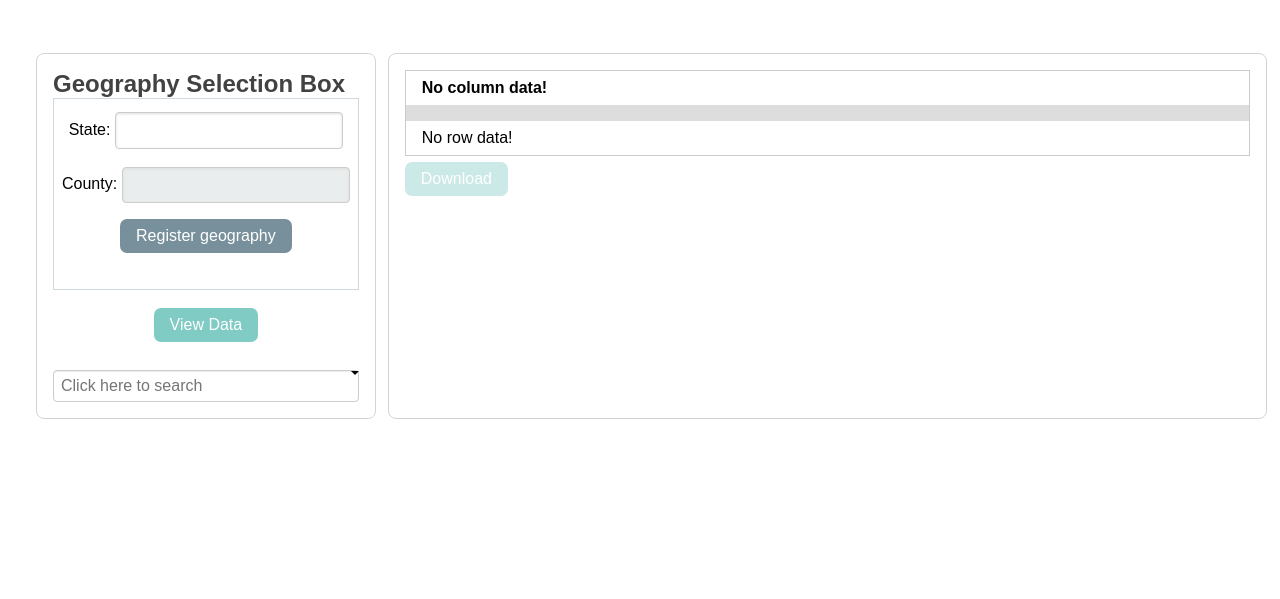
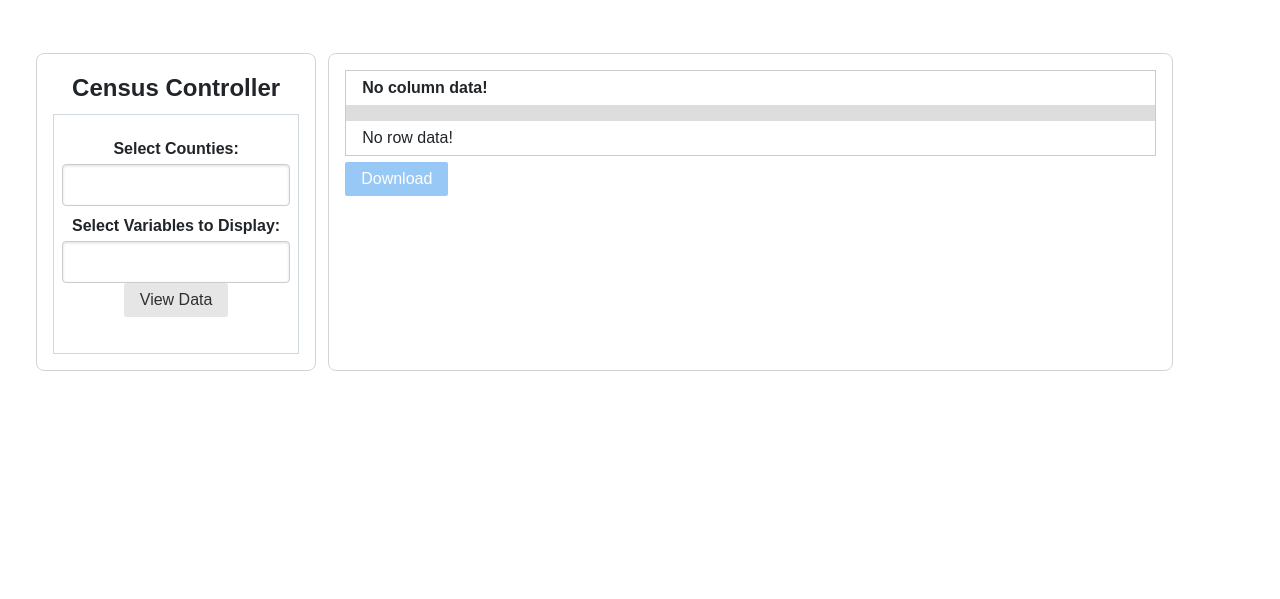
Before and after one commit to cmu-hs-F20/flask-prototype, a Flask app: page / in a window 1280 px wide. Shown: the part 201-800 px from the top of the page. Run offline with Flask 3, Linux system fonts and the light colour scheme; parts of the project's set-up code (start-up, migrations or seed data) failed here and were passed over; some libraries are stand-ins or nearby versions.

Commit message:
Totally reworked county selector, now uses a bootstrap selector component. Whole app is way simpler. Also added variables selector.

```diff
--- a/app.py
+++ b/app.py
@@ -1,7 +1,6 @@
 from flask import Flask, render_template, request, session, Markup, json, make_response
-from flask.globals import g
 from wtforms import Form, TextField, validators
-from flask_debugtoolbar import DebugToolbarExtension
+from wtforms_components.fields import SelectMultipleField
 from census import CensusViewer, GeoDB
 
 import pandas as pd
@@ -37,133 +36,76 @@
 
 
 class StateForm(Form):
-    state = TextField(
-        "State:",
+
+    geoSelector = SelectMultipleField(
+        "Select Counties:",
         validators=[validators.DataRequired()],
+        choices=geoDB.get_all_counties(),
         render_kw={
-            "class": "geo_input",
-            "autocomplete_list": json.dumps(geoDB.get_states()),
+            "class": "selectpicker",
+            "multiple": "true",
+            "data-live-search": "true",
+            "data-actions-box": "true",
+            "data-multiple-separator": " | ",
+            "data-selected-text-format": "count > 4",
         },
     )
 
-    county = TextField(
-        "County:",
+    varSelector = SelectMultipleField(
+        "Select Variables to Display:",
         validators=[validators.DataRequired()],
+        choices=censusViewer.available_vars,
         render_kw={
-            "class": "geo_input",
-            "disabled": "true",
-            "autocomplete_list": json.dumps([""]),
+            "class": "selectpicker",
+            "multiple": "true",
+            "data-actions-box": "true",
+            "data-selected-text-format": "count > 2",
         },
     )
 
-    @server.route("/", methods=["GET", "POST"])
-    def dashboard():
-        form = StateForm(request.form)
 
-        if "geos" not in session or not session["geos"]:
-            session["geos"] = {}
-            categories = [""]
-            colnames = ["No column data!"]
-            formatted_data = {"": [["No row data!"]]}
-        else:
-            print(session["geos"])
-            formatted_data, colnames = censusViewer.view(
-                county_names=[
-                    [geo["state_name"], geo["county_name"]]
-                    for id, geo in session["geos"].items()
-                ]
-            )
-            categories = list(formatted_data.keys())
+@server.route("/", methods=["GET", "POST"])
+def dashboard():
+    form = StateForm(request.form)
 
-        rendered_table = render_output_table(categories, colnames, formatted_data)
+    selected_counties = [
+        [state.strip(), county]
+        for county, state in [
+            county.split(",") for county in request.form.getlist("geoSelector")
+        ]
+    ]
 
-        print(form.errors)
+    if not selected_counties:
+        categories = [""]
+        colnames = ["No column data!"]
+        formatted_data = {"": [["No row data!"]]}
+    else:
+        formatted_data, colnames = censusViewer.view(county_names=selected_counties)
+        categories = list(formatted_data.keys())
 
-        available_vars = censusViewer.available_vars
-        available_categories = censusViewer.available_categories
+    rendered_table = render_output_table(categories, colnames, formatted_data)
 
-        selected_states = []
-        for id, geo in session["geos"].items():
-            selected_states.append(
-                render_selected_geo(geo["state_name"], geo["county_name"], id)
-            )
+    print(form.errors)
 
-        return render_template(
-            "state.html",
-            form=form,
-            selected_states=selected_states,
-            rendered_table=rendered_table,
-            data_available=len(session["geos"]) > 0,
-            available_vars=available_vars,
-            available_categories=available_categories,
-        )
-
-    @server.route("/register-geo", methods=["POST"])
-    def register_geo():
-
-        saved_geos = session.get("geos")
-
-        form = StateForm(request.form)
-        state_name = form.state.data
-        county_name = form.county.data
-
-        if state_name not in geoDB.get_states():
-            return f"No such state: {state_name}", 500
-
-        if county_name not in geoDB.get_counties(state_name):
-            return f"No such county {county_name} in state {state_name}", 500
-
-        if (state_name, county_name) in [
-            (geo["state_name"], geo["county_name"]) for geo in saved_geos.values()
-        ]:
-            return f"{county_name}, {state_name} already selected", 500
-
-        saved_geos[request.form["id"]] = {
-            "state_name": state_name,
-            "county_name": county_name,
-        }
-        session["geos"] = saved_geos
-
-        return render_selected_geo(state_name, county_name, request.form["id"])
-
-    @server.route("/drop-geo", methods=["POST"])
-    def dropGeo():
-
-        saved_geos = session.get("geos")
-        try:
-            saved_geos.pop(request.form["id"])
-            session["geos"] = saved_geos
-            return f"state dropped: {request.form['id']}"
-        except KeyError:
-            return f"no such state: {request.form['id']}", 500
-
-    @server.route("/counties-list", methods=["POST"])
-    def counties_list():
-        counties_list = geoDB.get_counties(request.form["state"])
-        print(request.form["state"])
-        return json.dumps(counties_list)
-
-    @server.route("/download-data")
-    def return_download():
-
-        data = censusViewer.build_dataframe(
-            [
-                [geo["state_name"], geo["county_name"]]
-                for id, geo in session["geos"].items()
-            ]
-        )
-        response = make_response(data.to_csv(index=False))
-        response.headers[
-            "Content-Disposition"
-        ] = "attachment; filename=county_acs_data.csv"
-        response.headers["Content-Type"] = "text/csv"
-
-        return response
+    return render_template(
+        "state.html",
+        form=form,
+        rendered_table=rendered_table,
+        data_available=True if selected_counties else False,
+    )
 
 
-def render_selected_geo(state, county, id):
-    rendered = render_template("selected_geo.html", state=state, county=county, id=id)
-    return Markup(rendered)
+@server.route("/download-data")
+def return_download():
+
+    data = censusViewer.build_dataframe(
+        [[geo["state_name"], geo["county_name"]] for id, geo in session["geos"].items()]
+    )
+    response = make_response(data.to_csv(index=False))
+    response.headers["Content-Disposition"] = "attachment; filename=county_acs_data.csv"
+    response.headers["Content-Type"] = "text/csv"
+
+    return response
 
 
 def render_output_table(categories, column_names, rows):
@@ -178,9 +120,5 @@
     return Markup(rendered)
 
 
-# if _Name__ == '_Main__':
-#     app.run(debug=True)
-
-
 if __name__ == "__main__":
     server.run(debug=True)
--- a/static/main.css
+++ b/static/main.css
@@ -126,3 +126,7 @@
     font-weight:800;
     background:#fff;
 }
+
+.bootstrap-select > .btn {
+    white-space: normal !important;
+}
--- a/static/main.js
+++ /dev/null
@@ -1,90 +0,0 @@
-function initPage() {
-
-    $('.geo_input').each(function () {
-        $(this).autocomplete({
-            source: JSON.parse($(this).attr('autocomplete_list')),
-            autoFocus: true
-        });
-    });
-
-    $('#state').keyup(function () {
-        var matches_state = $.inArray($(this).val(), JSON.parse($(this).attr('autocomplete_list'))) > -1;
-        // alert('Test messsage!' + matches_state)
-
-        $('#county').attr('disabled', !matches_state);
-        if (!matches_state) {
-            $('#county').val('');
-        }
-
-        if (matches_state) {
-            $.post('counties-list',
-                {
-                    state: $(this).val()
-                }, function (response) {
-                    $('#county').autocomplete("option", { source: JSON.parse(response) });
-                });
-        }
-
-    });
-
-
-    $("#addgeo").submit(function (event) {
-        event.preventDefault();
-
-        var id = function () {
-            var ids = $('#statesList').children().map(function () {
-                return parseInt($(this).attr('id'));
-            }).get();
-
-            var id = Math.max(...ids, 0) + 1;
-
-            return String(id);
-        }();
-
-        // todo: don't add if request fails
-        $.post('register-geo', {
-            state: $('#state').val(),
-            county: $('#county').val(),
-            id: id
-        }, function (response) {
-            $('#statesList').append(response);
-            $('#state').val('').focus();
-            $('#county').val('');
-            // $('#state').focus()
-        }).fail(function (response) {
-            alert('Error: ' + response.responseText);
-        });
-    });
-
-    $("#statesList").on('click', 'a', function (event) {
-        var id = $(this).parent().attr('id');
-
-        $.post('drop-geo',
-            {
-                id: id
-            });
-
-        $(this).parent().hide();
-    });
-
-    // todo: less ugly, please:
-    // - hover color
-    // - X color
-    // - X and button alignment stuff
-    $('#statesList').on(
-        {
-            mouseenter: function () {
-                $(this).css('background-color', '#616769');
-            },
-            mouseleave: function () {
-                $(this).css('background-color', '#7f8587');
-            }
-        }, 'a');
-
-    // initialize searchable feature menu
-    $('#my-select').searchableOptionList({
-        maxHeight: '250px',
-        multiple: true
-    });
-
-}
--- a/templates/census_table.html
+++ b/templates/census_table.html
@@ -1,4 +1,4 @@
-<div id="table"  style="overflow:scroll">
+<div id="table" style="overflow:scroll">
     <table class="pure-table">
         <tr>
             {% for col in column_names %}
@@ -7,7 +7,7 @@
         </tr>
         {% for category in categories %}
         <tr>
-            <th colspan="3" style="text-align: center;">{{ category }}</th>
+            <th colspan="{{ column_names|length }}" style="text-align: left;">{{ category }}</th>
         </tr>
         {% for row in rows[category] %}
 
--- a/templates/state.html
+++ b/templates/state.html
@@ -1,21 +1,11 @@
 <html lang="en">
 
 <head>
-    <script src="https://ajax.googleapis.com/ajax/libs/jquery/3.5.1/jquery.min.js"></script>
-    <script>window.jQuery || document.write('<script src="{{ url_for('static', filename = 'jquery.js') }}">\x3C/script>')</script>
-    <script type=text/javascript>
-    $SCRIPT_ROOT = {{ request.script_root|tojson|safe }};
-    </script>
-    <script type="text/javascript" src="/static/main.js"></script>
-    <script type="text/javascript" src="/static/SOL/sol.js"></script>
-    <link rel="stylesheet" href="static/SOL/sol.css">
-    <script>
-        $(document).ready(initPage);
-    </script>
+
 
     <meta charset="UTF-8">
     <meta name="viewport" content="width=device-width, initial-scale=1.0">
-
+    <link rel="stylesheet" type="text/css" href="/static/main.css">
     <link rel="stylesheet" href="http://cdn.staticfile.org/pure/1.0.0/pure-min.css">
     <!--[if lte IE 8]>
     <link rel="stylesheet" href="https://unpkg.com/purecss@1.0.0/build/grids-responsive-old-ie-min.css">
@@ -23,10 +13,15 @@
     <!--[if gt IE 8]><!-->
     <link rel="stylesheet" href="https://unpkg.com/purecss@1.0.0/build/grids-responsive-min.css">
     <!--<![endif]-->
-    <link href="https://code.jquery.com/ui/1.12.1/themes/blitzer/jquery-ui.css" rel="stylesheet">
-    <script src="https://code.jquery.com/ui/1.12.1/jquery-ui.min.js"
-        integrity="sha256-VazP97ZCwtekAsvgPBSUwPFKdrwD3unUfSGVYrahUqU=" crossorigin="anonymous"></script>
-    <link rel="stylesheet" type="text/css" href="/static/main.css">
+    {# <link href="https://code.jquery.com/ui/1.12.1/themes/blitzer/jquery-ui.css" rel="stylesheet"> #}
+    {# <script src="https://code.jquery.com/ui/1.12.1/jquery-ui.min.js"
+        integrity="sha256-VazP97ZCwtekAsvgPBSUwPFKdrwD3unUfSGVYrahUqU=" crossorigin="anonymous"></script> #}
+    <link rel="stylesheet"
+        href="https://cdn.jsdelivr.net/npm/bootstrap-select@1.13.14/dist/css/bootstrap-select.min.css">
+    <link rel="stylesheet" href="https://stackpath.bootstrapcdn.com/bootstrap/4.1.3/css/bootstrap.min.css"
+        integrity="sha384-MCw98/SFnGE8fJT3GXwEOngsV7Zt27NXFoaoApmYm81iuXoPkFOJwJ8ERdknLPMO" crossorigin="anonymous">
+
+
     <title>homepage</title>
 </head>
 
@@ -36,84 +31,41 @@
     </div>
     <div class="pure-g">
         <div class="pure-u-1-2" id="left">
-            <legend>Geography Selection Box</legend>
+            <legend>Census Controller</legend>
             <div id="left-form">
                 {% with messages = get_flashed_messages(with_categories = true) %}
                 {% if messages %}
                 <ul>
                     {% for message in messages %}
                     <li>{{ message[1] }}</li>
-
-
                     {% endfor %}
                 </ul>
                 {% endif %}
                 {% endwith %}
-                <form class="pure-form" id="addgeo" action="">
+                <form class="pure-form" id="addgeo" action="" method="post">
                     <fieldset>
                         {{ form.csrf_token }}
 
                         <div class="input text">
-                            <div class>
-                                {{ form.state.label }}
-                                {{ form.state }}
+                            <div>
+                                <b>
+                                    {{ form.geoSelector.label }}
+                                </b>
+                                <br>
+                                {{ form.geoSelector }}
                             </div>
-                            <br>
                             <div>
-                                {{ form.county.label }}
-                                {{ form.county }}
+                                <b>
+                                    {{ form.varSelector.label }}
+                                </b>
+                                <br>
+                                {{ form.varSelector }}
                             </div>
                         </div>
-                        <button type="submit" class="pure-button choose-button">Register geography</button>
-                        {#                <div class="input submit">#}
-                        {#                    <input type="submit" value="Register geography"></div>#}
+                        <button type="submit" class="pure-button">View Data</button>
                     </fieldset>
-                    {#                {{ form.csrf_token }}#}
-                    {##}
-                    {#                <div class="input text">#}
-                    {#                    <div class>#}
-                    {#                        {{ form.state.label }}#}
-                    {#                        {{ form.state }}#}
-                    {#                    </div>#}
-                    {#                    <br>#}
-                    {#                    <div>#}
-                    {#                        {{ form.county.label }}#}
-                    {#                        {{ form.county }}#}
-                    {#                    </div>#}
-                    {#                </div>#}
-                    {#                <div class="input submit">#}
-                    {#                    <input type="submit" value="Register geography"></div>#}
                 </form>
-                <div id="statesList">
-                    {% if selected_states %}
-                    {% for state in selected_states %}
-                    {{ state }}
-                    {% endfor %}
-                    {% endif %}
-                </div>
             </div>
-            <form class="pure-form" id="submitgeos" action="">
-                <fieldset>
-                    <button type="submit" class="pure-button">View Data</button>
-                </fieldset>
-                {#            <div class="input submit">#}
-                {#                <input type="submit" value="View Data">#}
-                {#            </div>#}
-            </form>
-            <div>
-                <select id="my-select" name="character">
-                    {% for category in available_categories %}
-                    <optgroup label="{{ category }}">
-                        {% for var in available_vars %}
-                        {% if var['category'] == category %}
-                        <option value="{{ var['name'] }}">{{ var['name'] }}</option>
-                        {% endif %}
-                        {% endfor %}
-                    </optgroup>
-                    {% endfor %}
-                </select>
-            </div>
-
         </div>
 
         <div class="pure-u-1-2" id="right">
@@ -131,6 +83,16 @@
     </div>
 
 
+    <script src="https://code.jquery.com/jquery-3.3.1.slim.min.js"
+        integrity="sha384-q8i/X+965DzO0rT7abK41JStQIAqVgRVzpbzo5smXKp4YfRvH+8abtTE1Pi6jizo"
+        crossorigin="anonymous"></script>
+    <script src="https://cdnjs.cloudflare.com/ajax/libs/popper.js/1.14.3/umd/popper.min.js"
+        integrity="sha384-ZMP7rVo3mIykV+2+9J3UJ46jBk0WLaUAdn689aCwoqbBJiSnjAK/l8WvCWPIPm49"
+        crossorigin="anonymous"></script>
+    <script src="https://stackpath.bootstrapcdn.com/bootstrap/4.1.3/js/bootstrap.min.js"
+        integrity="sha384-ChfqqxuZUCnJSK3+MXmPNIyE6ZbWh2IMqE241rYiqJxyMiZ6OW/JmZQ5stwEULTy"
+        crossorigin="anonymous"></script>
+    <script src="https://cdn.jsdelivr.net/npm/bootstrap-select@1.13.14/dist/js/bootstrap-select.min.js"></script>
 
 </body>
 
```
Also changed, not shown: census.py (+40 -1 lines), static/README.md (added).
